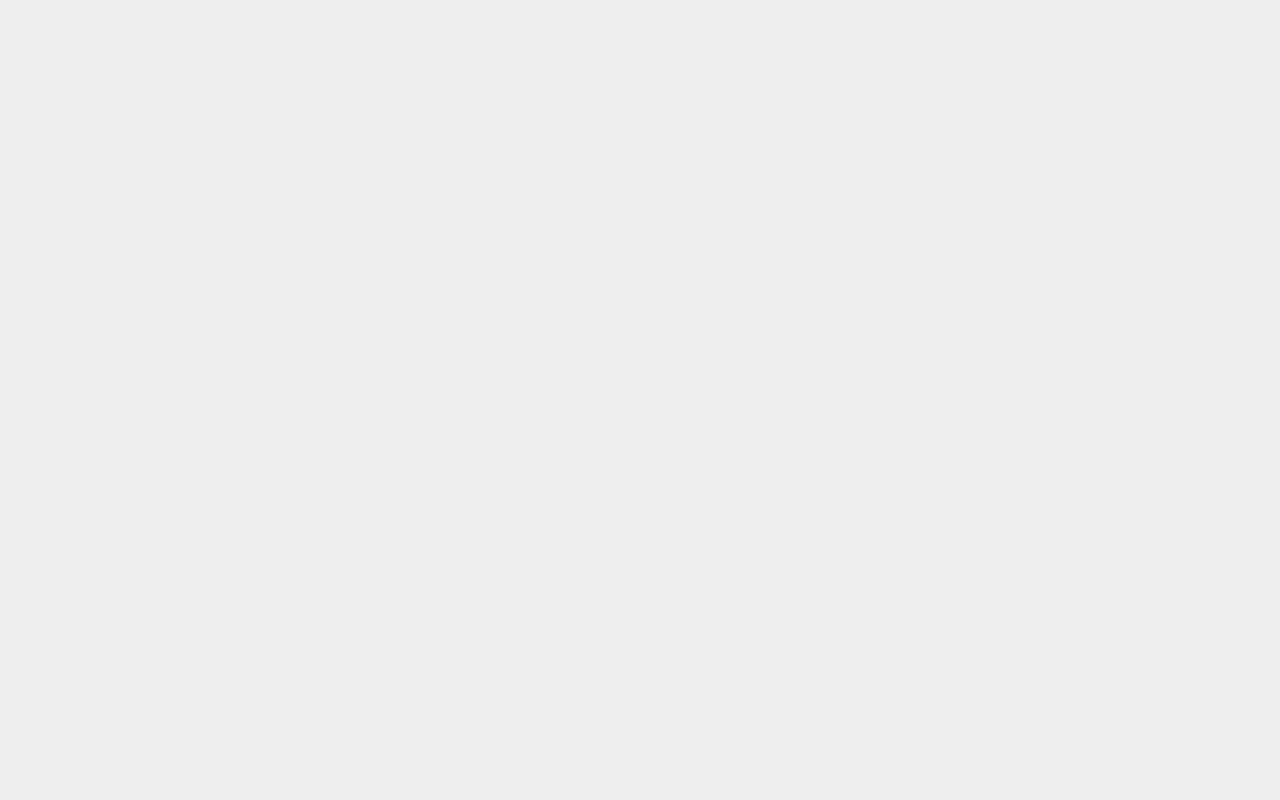
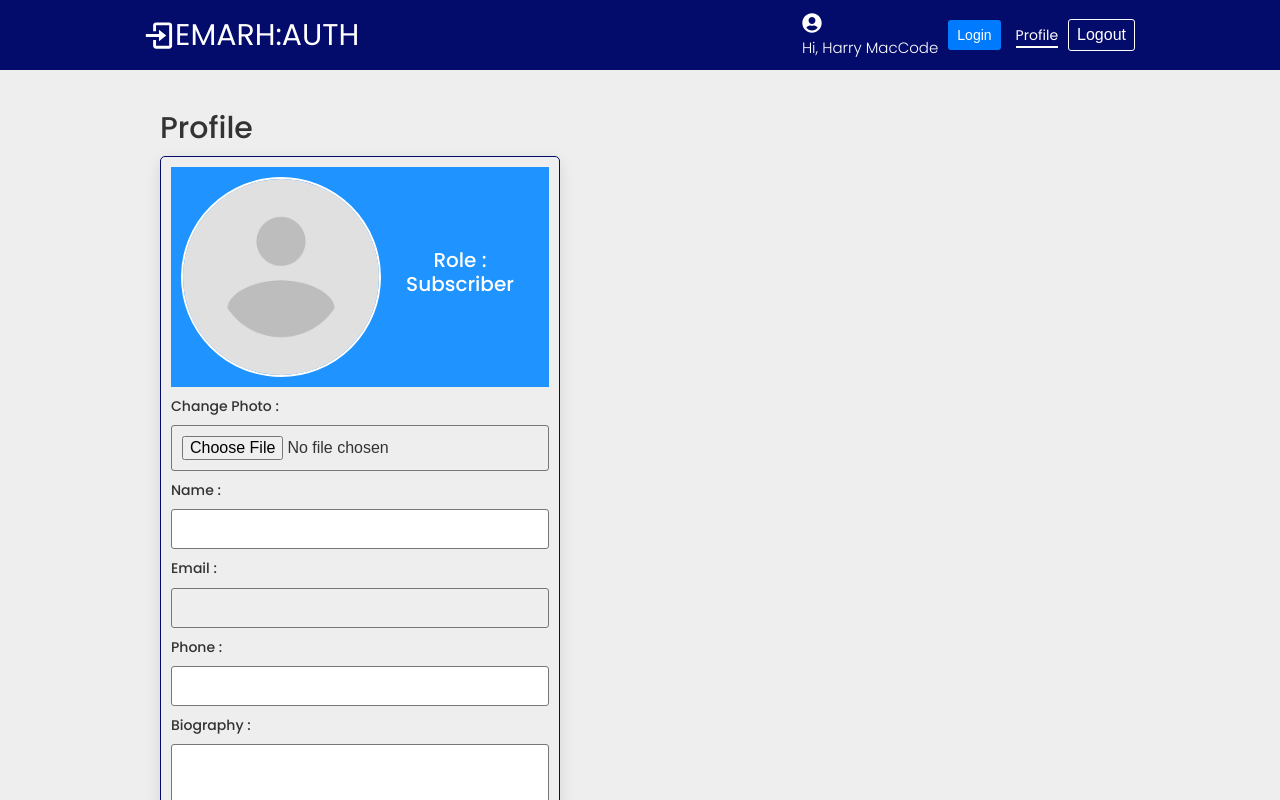
Before and after one commit to Harry8679/Auth_Mern_Ewo_Front, a React (Create React App) app: page /profile in a window 1280 px wide. Before the commit this address had no page. Shown: the top 800 px of the page. Built offline with nearby package versions, Linux system fonts and the light colour scheme; the HTML template or start-up script is replaced by a standard one.

Commit message:
Profile Component

```diff
--- a/src/App.js
+++ b/src/App.js
@@ -7,6 +7,7 @@ import Forgot from './pages/auth/Forgot';
 import Reset from './pages/auth/Reset';
 import LoginWithCode from './pages/auth/LoginWithCode';
 import Verify from './pages/auth/Verify';
+import Profile from './pages/profile/Profile';
 
 const App = () => {
   return (
@@ -20,6 +21,7 @@ const App = () => {
           <Route path='/resetPassword/:resetToken' element={<Reset />} />
           <Route path='/loginWithCode/:email' element={<LoginWithCode />} />
           <Route path='/verify/:verificationToken' element={<Layout><Verify /></Layout>} />
+          <Route path='/profile' element={<Layout><Profile /></Layout>} />
         </Routes>
       </BrowserRouter>
     </>
--- /dev/null
+++ b/src/pages/profile/Profile.js
@@ -0,0 +1,66 @@
+import React, { useState } from 'react';
+import './Profile.scss';
+import Card from '../../components/card/Card';
+import profileImg from '../../assets/avatarr.png';
+
+const Profile = () => {
+  const initialState = {
+    name: '',
+    email: '',
+    phone: '',
+    bio: '',
+    photo: '',
+    role: '',
+    isVerified: false
+  };
+
+  const { name, email, phone, bio, photo, role, isVerified } = initialState;
+  const handleImageChange = () => {};
+  const handleInputChange = () => {};
+
+  const [profile, setProfile] = useState(initialState);
+  return (
+    <section>
+        <div className="container">
+            <h2>Profile</h2>
+            <div className="--flex-start profile">
+                <Card cardClass='card'>
+                    <>
+                        <div>
+                            <div className="profile-photo">
+                                <img src={profileImg} alt="profile img" />
+                                <h3>Role : Subscriber</h3>
+                            </div>
+                        </div>
+                        <form>
+                            <p>
+                                <label>Change Photo :</label>
+                                <input type="file" accept='image/*' name='image' onChange={handleImageChange} />
+                            </p>
+                            <p>
+                                <label>Name :</label>
+                                <input type="text" name='name' onChange={handleInputChange} value={name} />
+                            </p>
+                            <p>
+                                <label>Email :</label>
+                                <input type="email" name='email' onChange={handleInputChange} value={email} disabled />
+                            </p>
+                            <p>
+                                <label>Phone :</label>
+                                <input type="text" name='phone' onChange={handleInputChange} value={phone} />
+                            </p>
+                            <p>
+                                <label>Biography :</label>
+                                <textarea name="bio" value={bio} onChange={handleInputChange} cols='30' rows='10'></textarea>
+                            </p>
+                            <button className="--btn --btn-primary --btn-block">Update Profile</button>
+                        </form>
+                    </>
+                </Card>
+            </div>
+        </div>
+    </section>
+  )
+}
+
+export default Profile;
--- /dev/null
+++ b/src/pages/profile/Profile.scss
@@ -0,0 +1,59 @@
+.profile {
+    .card {
+      width: 100%;
+      max-width: 400px;
+      padding: 1rem;
+      border: 1px solid #030b6b;
+    }
+    .profile-photo {
+      width: 100%;
+      // border: 1px solid #fff;
+      background-color: var(--light-blue);
+      padding: 1rem;
+      display: flex;
+      justify-content: center;
+      align-items: center;
+      margin-bottom: 1rem;
+
+      & img {
+        width: 200px;
+        height: 200px;
+        border: 2px solid #fff;
+        border-radius: 50%;
+      }
+
+      & h3 {
+        color: #fff;
+        font-size: 2rem;
+        text-align: center;
+      }
+    }
+    form {
+      label {
+        display: block;
+        font-size: 1.4rem;
+        font-weight: 500;
+      }
+      input[type="text"],
+      input[type="number"],
+      input[type="file"],
+      input[type="email"],
+      select,
+      textarea,
+      input[type="password"] {
+        display: block;
+        font-size: 1.6rem;
+        font-weight: 300;
+        padding: 1rem;
+        margin: 1rem auto;
+        width: 100%;
+        border: 1px solid #777;
+        border-radius: 3px;
+        outline: none;
+      }
+
+      // textarea {
+      //   width: 100%;
+      // }
+    }
+  }
```
